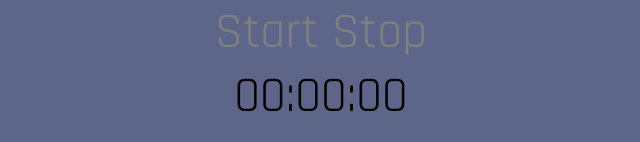
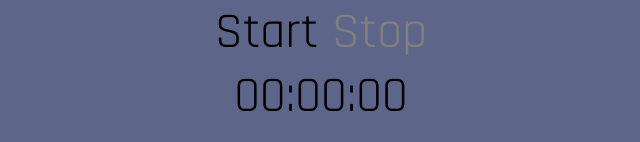
Before and after one commit to PawelZurawka/19.6-Stopwatch, a website: page index.html in a window 1280 px wide. In both pictures the pointer is over the link "Start". Shown: the top 142 px of the page, without its empty margins (319-959 px from the left). Drawn offline with Linux system fonts and the light colour scheme.

Commit message:
Add hover

```diff
--- a/styles.css
+++ b/styles.css
@@ -14,3 +14,7 @@ a {
   text-decoration: none;
   color: grey;
 }
+
+a:hover {
+  color: #000;
+}
```
